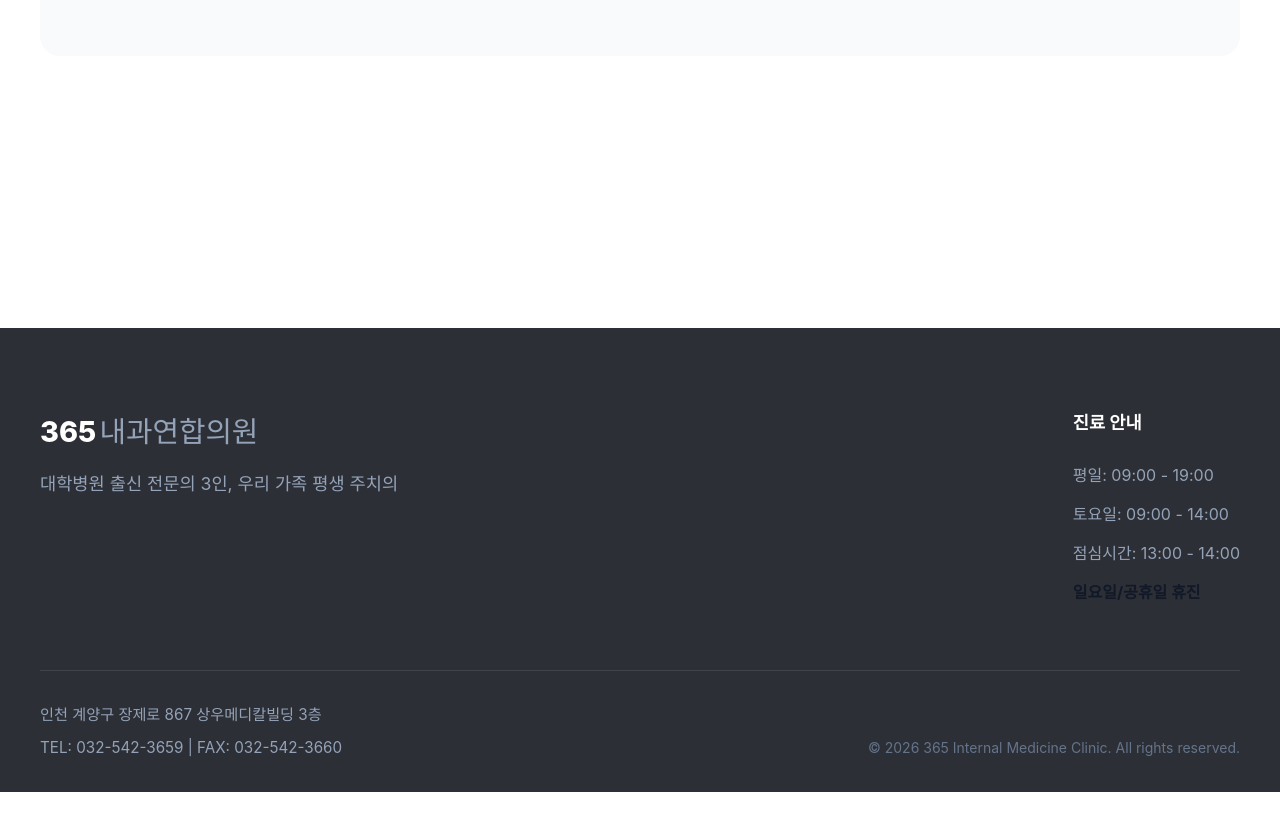
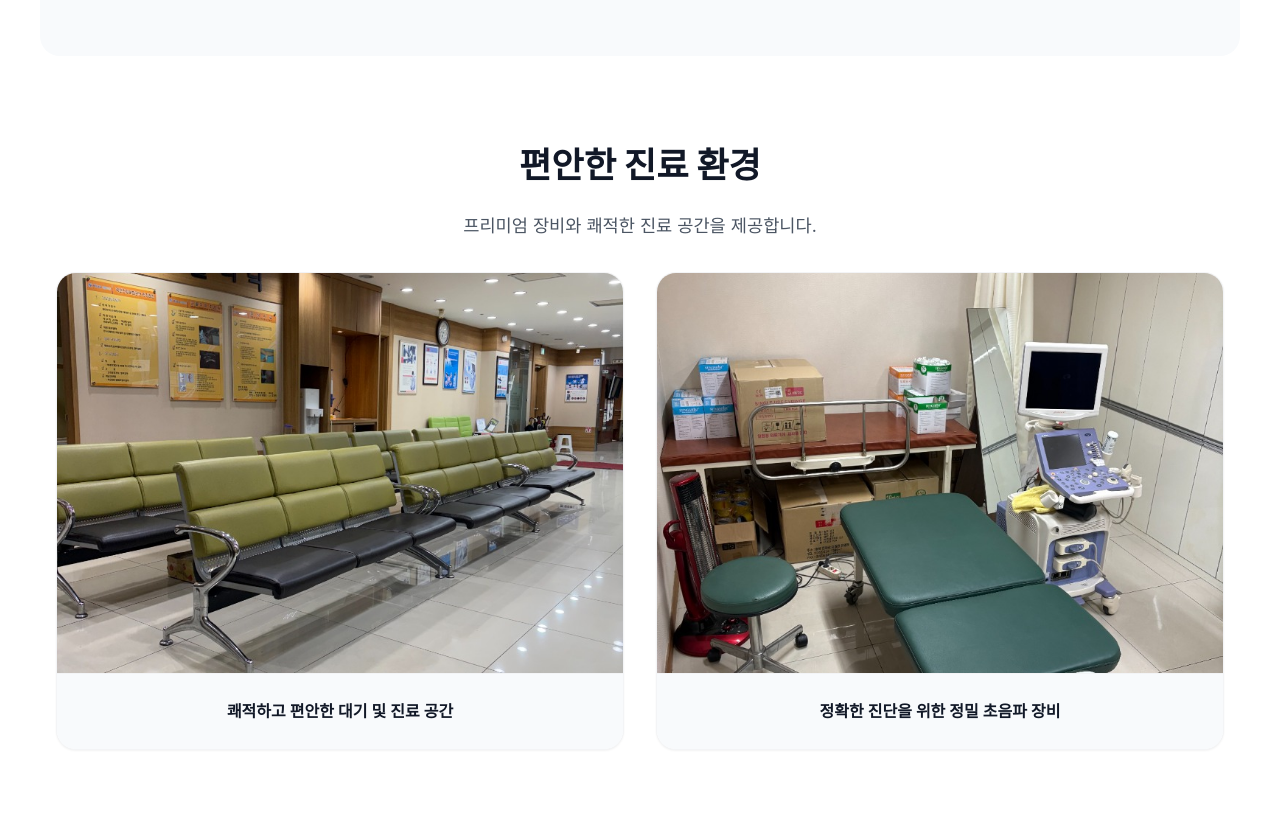
Before and after one commit to bnam1321-bit/365-clinic-web, a Next.js app: page /pain in a window 1280 px wide. Shown: the part 1940-2770 px from the top of the page. Before the commit the page ends 2732 px from the top, so only its background shows below. Built offline with nearby package versions, Linux system fonts and the light colour scheme; a web font is replaced by a local one.

Commit message:
Add clinic photos to pain clinic page

```diff
--- a/src/app/pain/page.module.css
+++ b/src/app/pain/page.module.css
@@ -163,6 +163,44 @@
     line-height: 1.7;
 }
 
+/* Photo Gallery Styles */
+.photoGrid {
+    display: grid;
+    grid-template-columns: 1fr;
+    gap: 2rem;
+    padding: 0 1rem;
+}
+
+.photoCard {
+    background: white;
+    border-radius: var(--radius-lg);
+    overflow: hidden;
+    box-shadow: var(--shadow-sm);
+    border: 1px solid var(--color-border);
+    transition: transform var(--transition-normal);
+}
+
+.photoCard:hover {
+    transform: translateY(-5px);
+    box-shadow: var(--shadow-md);
+}
+
+.clinicImage {
+    width: 100%;
+    height: 400px;
+    object-fit: cover;
+    display: block;
+}
+
+.photoCaption {
+    padding: 1.5rem;
+    text-align: center;
+    font-weight: 600;
+    color: var(--color-text-primary);
+    background-color: #F8FAFC;
+    border-top: 1px solid var(--color-border);
+}
+
 @media (min-width: 768px) {
     .painGrid {
         grid-template-columns: repeat(3, 1fr);
@@ -171,4 +209,8 @@
     .treatmentGrid {
         grid-template-columns: repeat(2, 1fr);
     }
+
+    .photoGrid {
+        grid-template-columns: repeat(2, 1fr);
+    }
 }
--- a/src/app/pain/page.tsx
+++ b/src/app/pain/page.tsx
@@ -121,6 +121,28 @@ export default function PainPage() {
                         </div>
                     </div>
 
+                    {/* Clinic Photos */}
+                    <FadeIn delay={0.6}>
+                        <div className={styles.sectionHeader} style={{ marginTop: '5rem', marginBottom: '2rem' }}>
+                            <h2>편안한 진료 환경</h2>
+                            <p style={{ marginTop: '0.5rem' }}>프리미엄 장비와 쾌적한 진료 공간을 제공합니다.</p>
+                        </div>
+                    </FadeIn>
+                    <div className={styles.photoGrid}>
+                        <FadeIn delay={0.7} direction="up">
+                            <div className={styles.photoCard}>
+                                <img src="/images/pain_clinic_1.jpg" alt="통증클리닉 대기실 및 수액실 전경" className={styles.clinicImage} />
+                                <div className={styles.photoCaption}>쾌적하고 편안한 대기 및 진료 공간</div>
+                            </div>
+                        </FadeIn>
+                        <FadeIn delay={0.8} direction="up">
+                            <div className={styles.photoCard}>
+                                <img src="/images/pain_clinic_2.jpg" alt="통증클리닉 정밀 초음파 및 치료 장비" className={styles.clinicImage} />
+                                <div className={styles.photoCaption}>정확한 진단을 위한 정밀 초음파 장비</div>
+                            </div>
+                        </FadeIn>
+                    </div>
+
                 </div>
             </section>
         </main>
```
Also changed, not shown: public/images/pain_clinic_1.jpg (added), public/images/pain_clinic_2.jpg (added).
